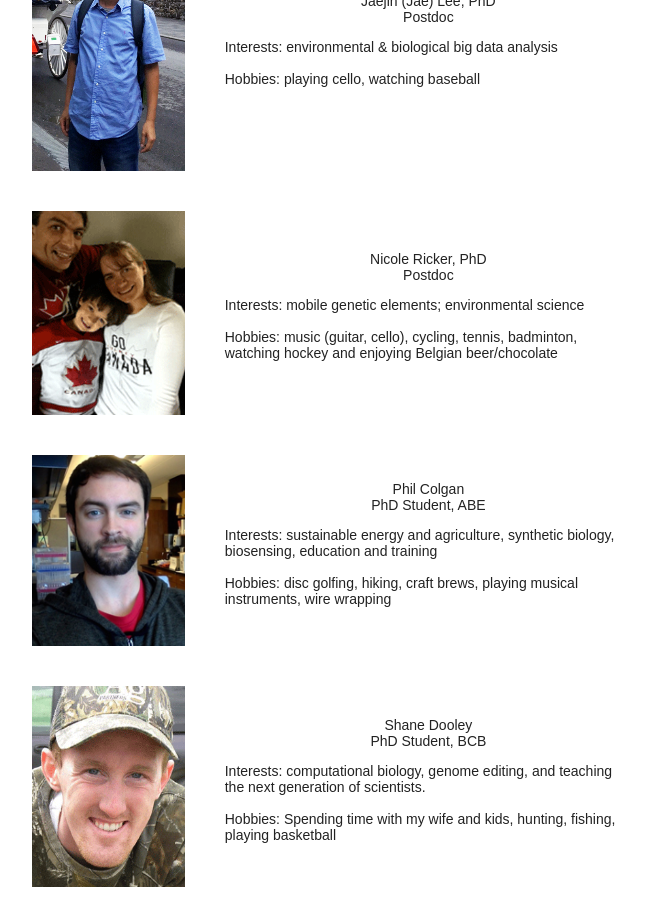
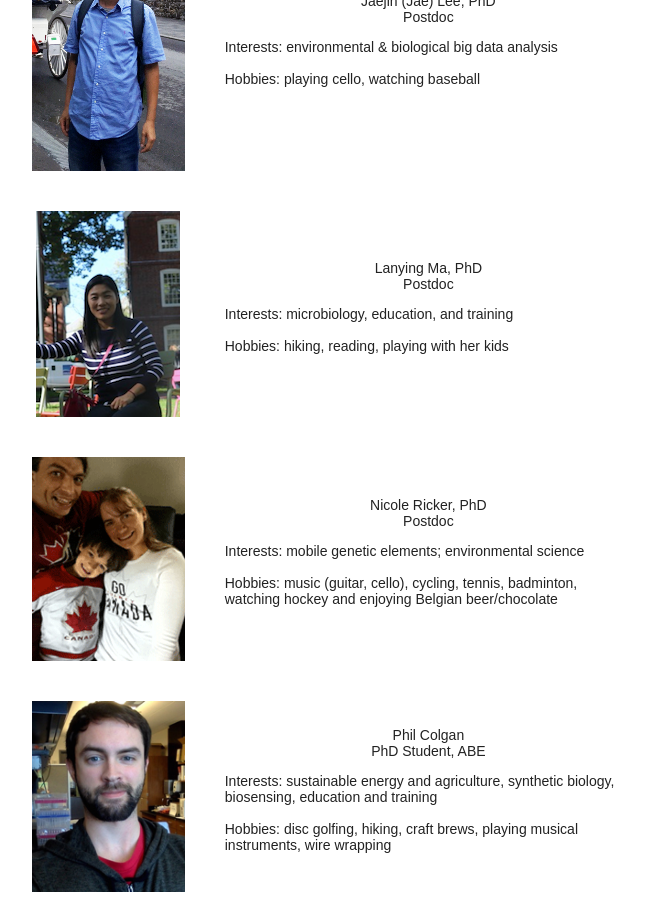
Before and after one commit to germs-lab/germs-lab.github.com-bu, a Jekyll site: the page built from people/index.md, in a window 1280 px wide and 900 px high, scrolled down 1133 px. Shown: the whole window, without its empty margins (308-954 px from the left). Built offline with Jekyll 4.4.1, drawn with Linux system fonts in a browser that asks for light colours; nearby versions of some CDN libraries.

Commit message:
lanying add

```diff
--- a/people/index.md
+++ b/people/index.md
@@ -41,6 +41,16 @@ document.write("<a href='" + "mail" + "to:" + username + "@" + hostname + "'>" +
 <p align="left">Interests: environmental & biological big data analysis
 <br>
 <br>Hobbies: playing cello, watching baseball</p>
+</th>
+</tr>
+
+<tr>
+<th class="tg-031e"><img src="Lanying.png" alt="description here" /></th>
+<th class="tg-031e">Lanying Ma, PhD
+<br>Postdoc
+<p align="left">Interests: microbiology, education, and training
+<br>
+<br>Hobbies: hiking, reading, playing with her kids</p>
 </th>
 </tr>
 
```
Also changed, not shown: people/Lanying.png (added).
